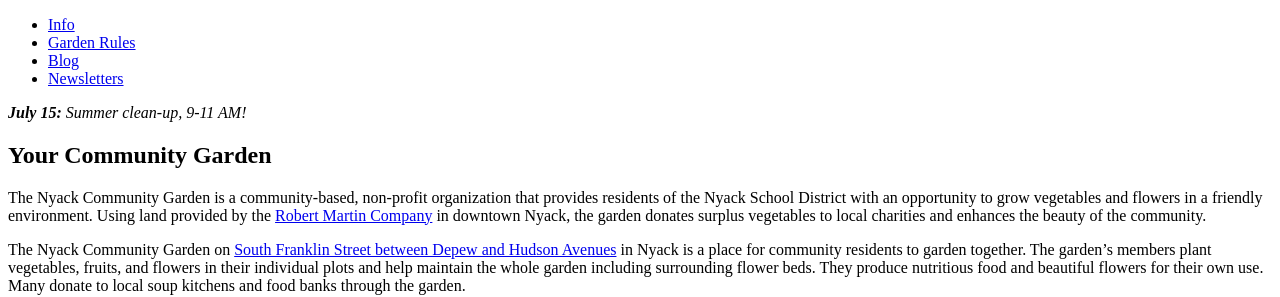
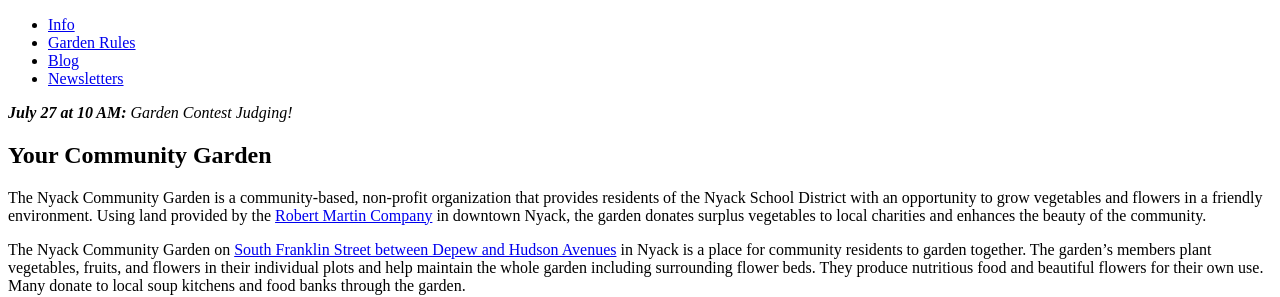
Before and after one commit to bosborne/nyackcommunitygarden, a Jekyll site: the page built from index.md, in a window 1280 px wide. Shown: the part 137-434 px from the top of the page. Built offline with Jekyll 4.4.1, drawn with Linux system fonts in a browser that asks for light colours; nearby versions of some CDN libraries; library files that are not in the unit come from our copies.

Commit message:
Garden Contest date

```diff
--- a/_layouts/default.html
+++ b/_layouts/default.html
@@ -22,7 +22,7 @@
       <div class="bannerbox">
         <p>
           <i>
-            <b>July 15: </b>Summer clean-up, 9-11 AM!
+            <b>July 27 at 10 AM: </b>Garden Contest Judging!
           </i>
         </p>
       </div>
```
